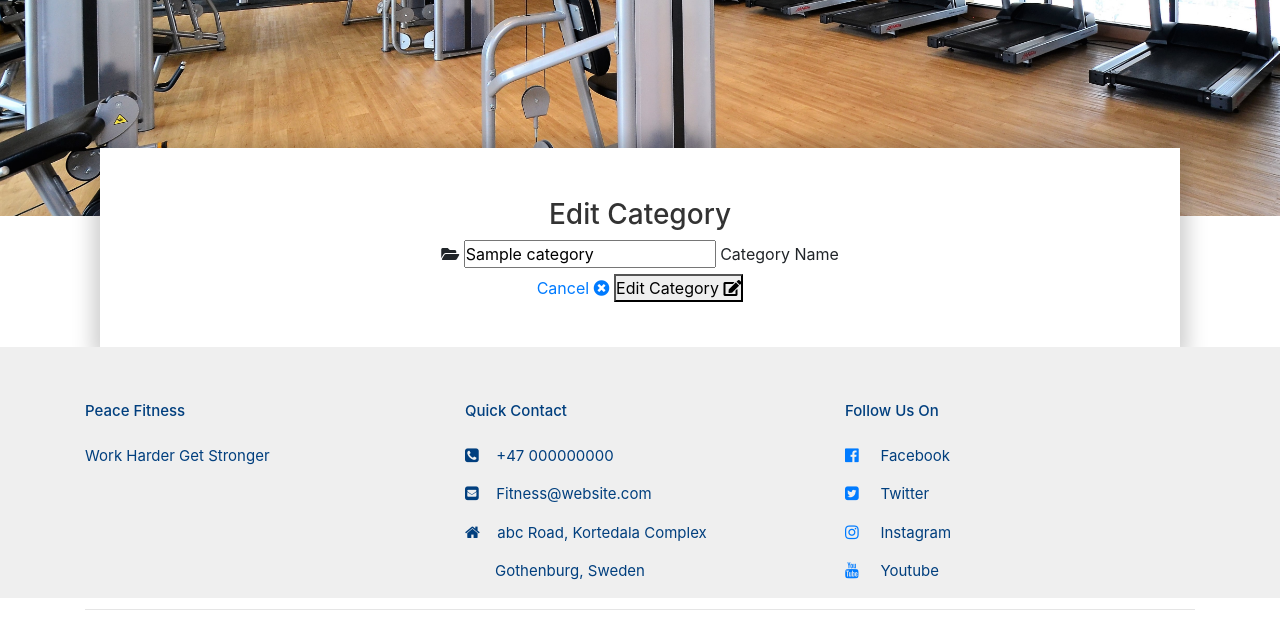
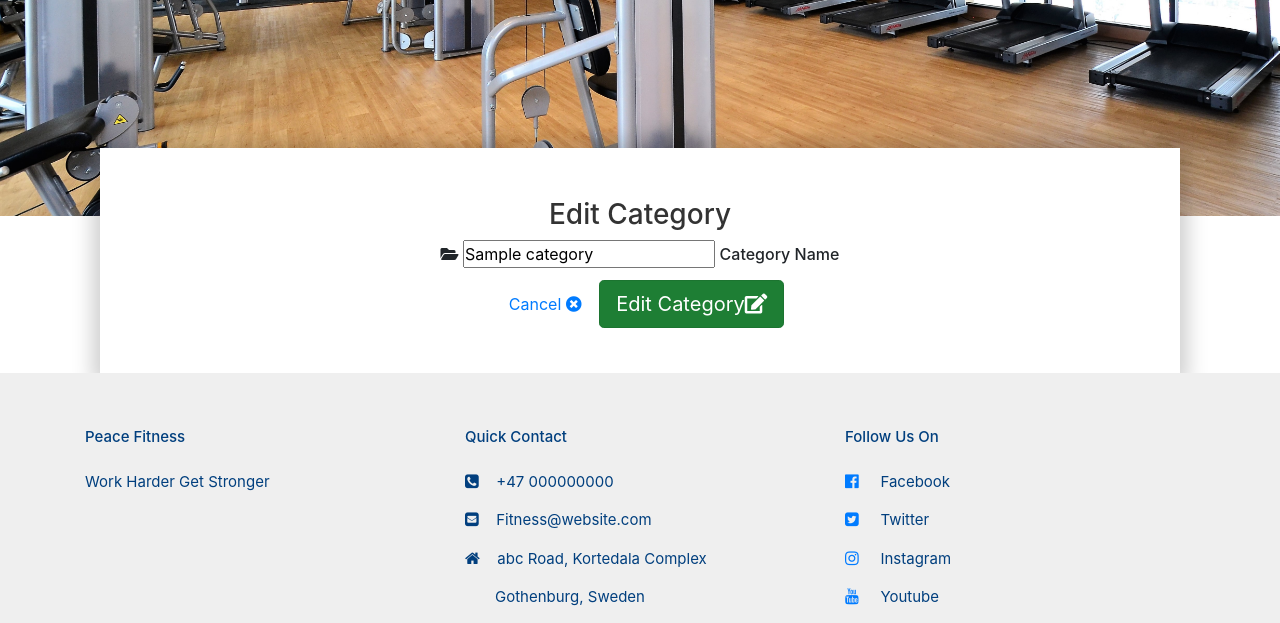
Before and after one commit to Code-Institute-Submissions/zappyemem-PeaceFitness_, a Flask app: template templates/edit_categories.html in a window 1280 px wide. Shown: the part 424-1047 px from the top of the page. Run offline with Flask 2, Linux system fonts and the light colour scheme; the template is opened without the code that fills it: most values are stand-ins (such as "Sample title", 1, 10 or a date in 2020); some libraries are stand-ins or nearby versions.

Commit message:
updated bootstrap classes on categories.html

```diff
--- a/templates/categories.html
+++ b/templates/categories.html
@@ -20,7 +20,7 @@
 	<div class="col s12 m3">
 		<div class="card teal darken-4 text-shadow center-align">
 			<div class="card-content white-text"> <span class="card-title">{{ category.category_name }}</span> </div>
-			<div class="card-action"> <a href="{{ url_for('edit_category',category_id=category._id) }}" class="btn yellow accent-4">Edit</a> {# <a href="{{ url_for('delete_category',category_id=category._id) }}" class="btn red lighten-1">Delete</a>#} <a id="confirm_modal_button" onclick="openModal()" data-url="{{ url_for('delete_category',category_id=category._id) }}" class="btn red lighten-1">Delete</a> </div>
+			<div class="card-action"> <a href="{{ url_for('edit_category',category_id=category._id) }}" class="btn btn-warning btn-sm active">Edit</a> {# <a href="{{ url_for('delete_category',category_id=category._id) }}" class="btn btn-danger btn-sm active">Delete</a>#} <a id="confirm_modal_button" onclick="openModal()" data-url="{{ url_for('delete_category',category_id=category._id) }}" class="btn btn-danger btn-sm active">Delete</a> </div>
 		</div>
 	</div> {% endfor %} </div>
 
--- a/templates/edit_categories.html
+++ b/templates/edit_categories.html
@@ -13,15 +13,15 @@
                     <div class="row">
                         <div class="input-field col s12"> <i class="fas fa-folder-open prefix"></i>
                             <input id="category_name" name="category_name" minlength="3" maxlength="25" type="text" value="{{ category.category_name}}" class="validate" required>
-                            <label for="category_name">Category Name</label>
+                            <label for="category_name"><h6>Category Name</h6></label>
                         </div>
                     </div>
                     <!-- submit button -->
                     <div class="row">
-                        <div class="col s12 center-align"> <a href="{{ url_for('get_categories') }}" class="btn-large red text-shadow">
+                        <div class="col s12 center-align"> <a href="{{ url_for('get_categories') }}" class="btn btn-link">
                                     Cancel <i class="fas fa-times-circle right"></i>
                                 </a>
-                            <button type="submit" class="btn-large teal darken-2 text-shadow"> Edit Category <i class="fas fa-edit right"></i> </button>
+                            <button type="submit" class="btn btn-success btn-lg active">Edit Category<i class="fas fa-edit right"></i> </button>
                         </div>
                     </div>
                 </form>
```
